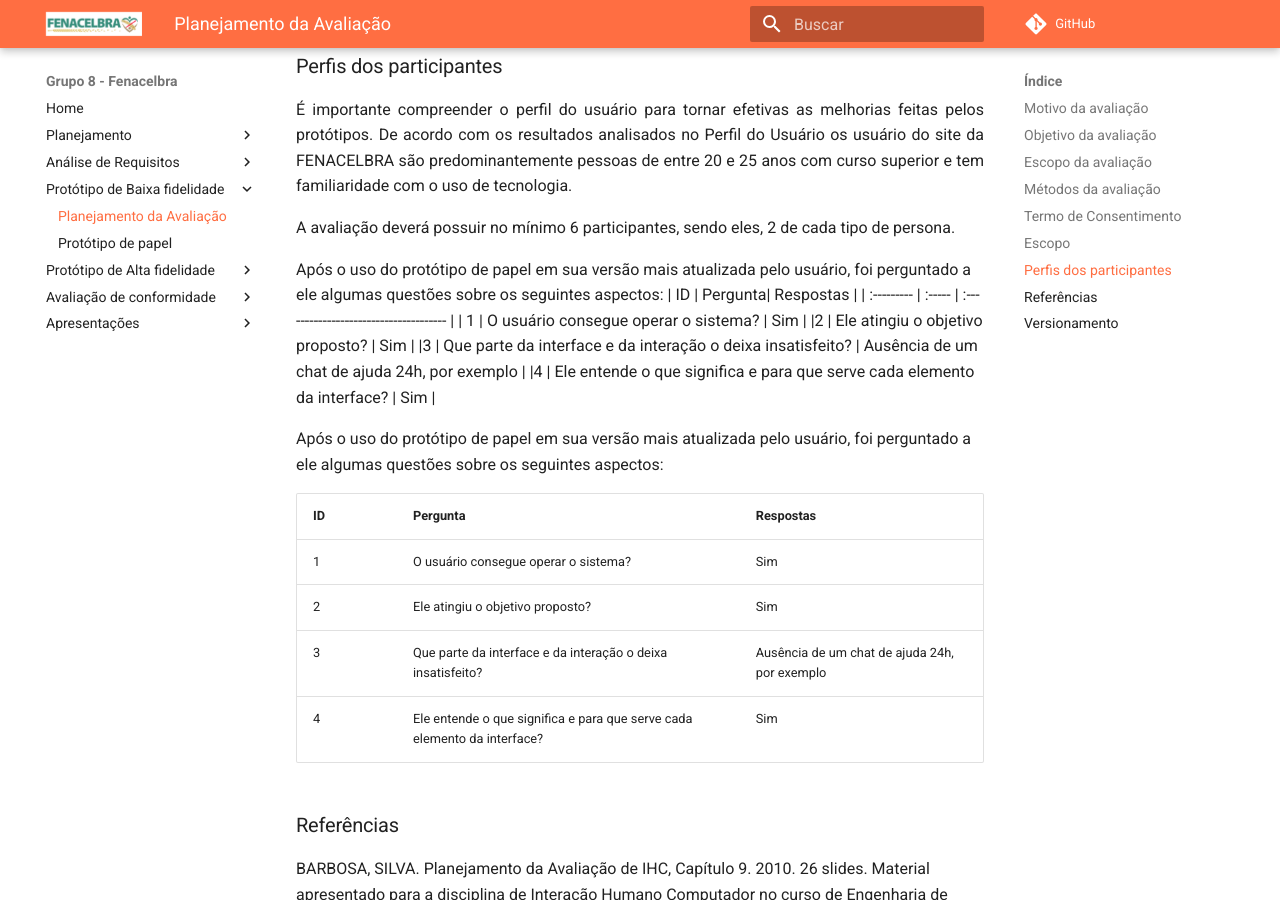
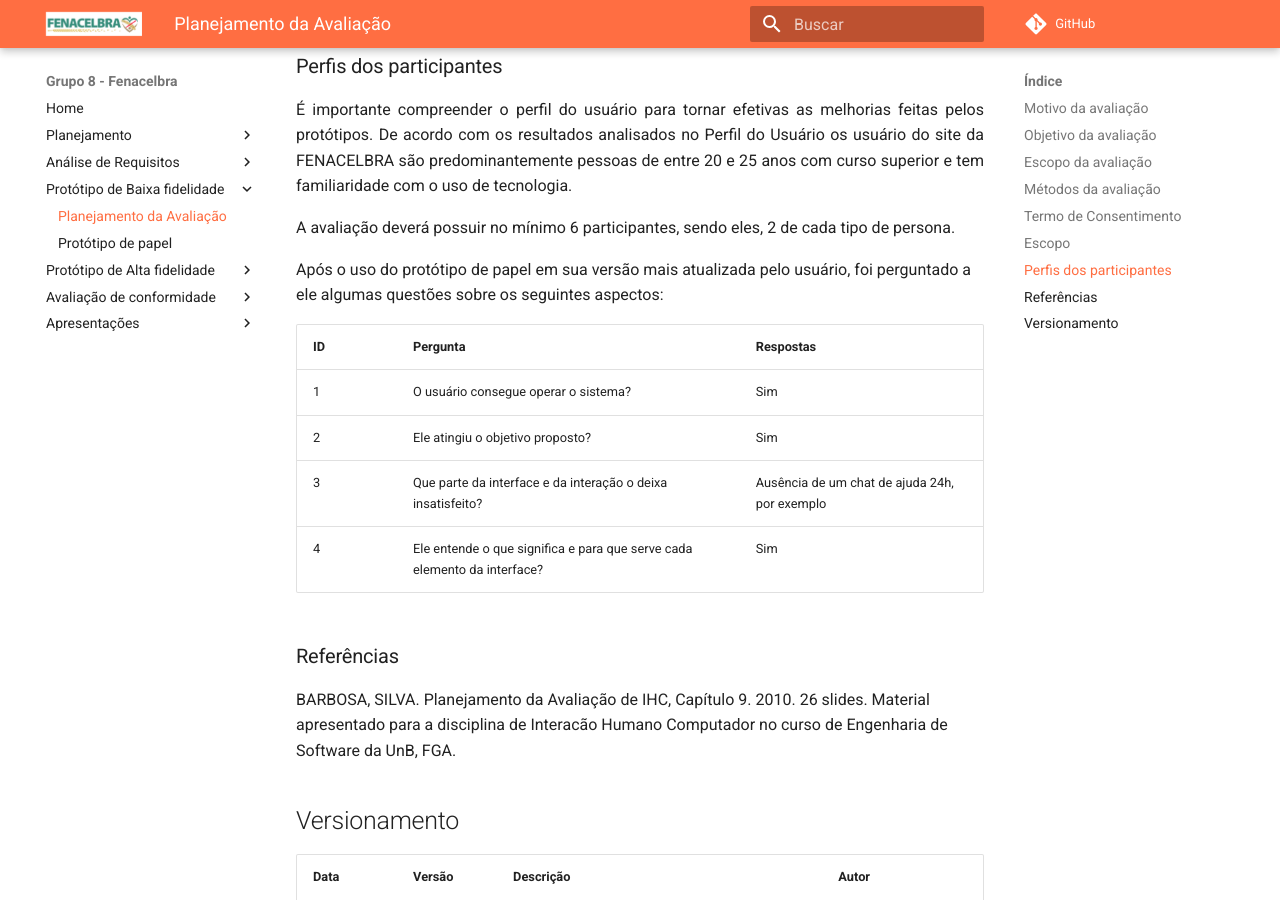
Before and after one commit to Interacao-Humano-Computador/2019.2-FENALCEBRA, an MkDocs documentation site: the page built from docs/prototipo_papel/planejamento_avaliacao.md, in a window 1280 px wide and 900 px high, scrolled down 4333 px. Built offline with MkDocs 1.6.1 and Material for MkDocs 9.7.7, drawn with Linux system fonts in a browser that asks for light colours; comment, search, counter and statistics services are not loaded.

Commit message:
Corrigindo conflitos no doc

```diff
--- a/docs/prototipo_papel/planejamento_avaliacao.md
+++ b/docs/prototipo_papel/planejamento_avaliacao.md
@@ -93,14 +93,6 @@ Perfis do Usuário
 <p align="justify">A avaliação deverá possuir no mínimo 6 participantes, sendo eles, 2 de cada tipo de persona.</p>
 
 Após o uso do protótipo de papel em sua versão mais atualizada pelo usuário, foi perguntado a ele algumas questões sobre os seguintes aspectos:
-| ID    | Pergunta| Respostas                              |
-| :--------- | :----- | :------------------------------------- |
-| 1 | O usuário consegue operar o sistema?    |   Sim               |
-|2 | Ele atingiu o objetivo proposto?   | Sim |
-|3  | Que parte da interface e da interação o deixa insatisfeito?   | Ausência de um chat de ajuda 24h, por exemplo |
-|4 | Ele entende o que significa e para que serve cada elemento da interface?   | Sim |
-
-Após o uso do protótipo de papel em sua versão mais atualizada pelo usuário, foi perguntado a ele algumas questões sobre os seguintes aspectos:
 
 | ID    | Pergunta| Respostas                              |
 | :--------- | :----- | :------------------------------------- |
```
